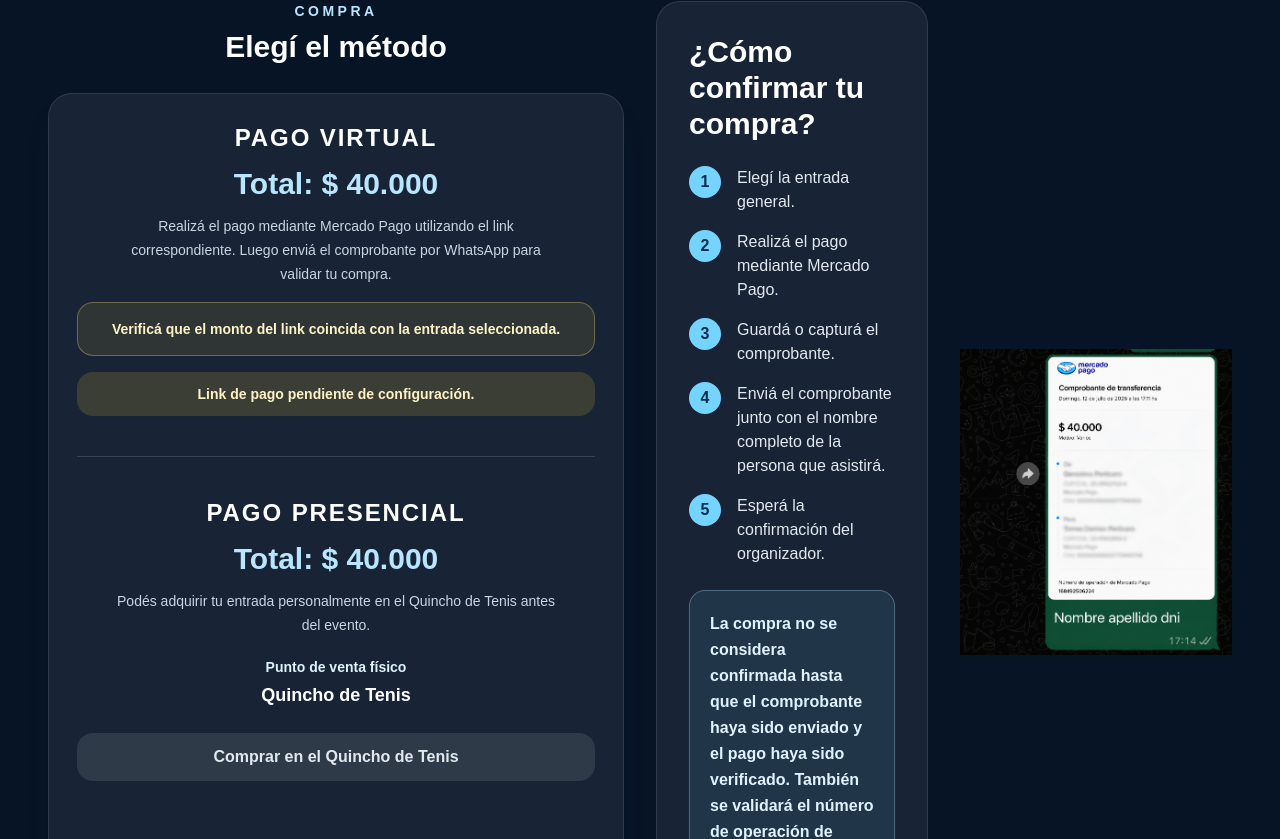
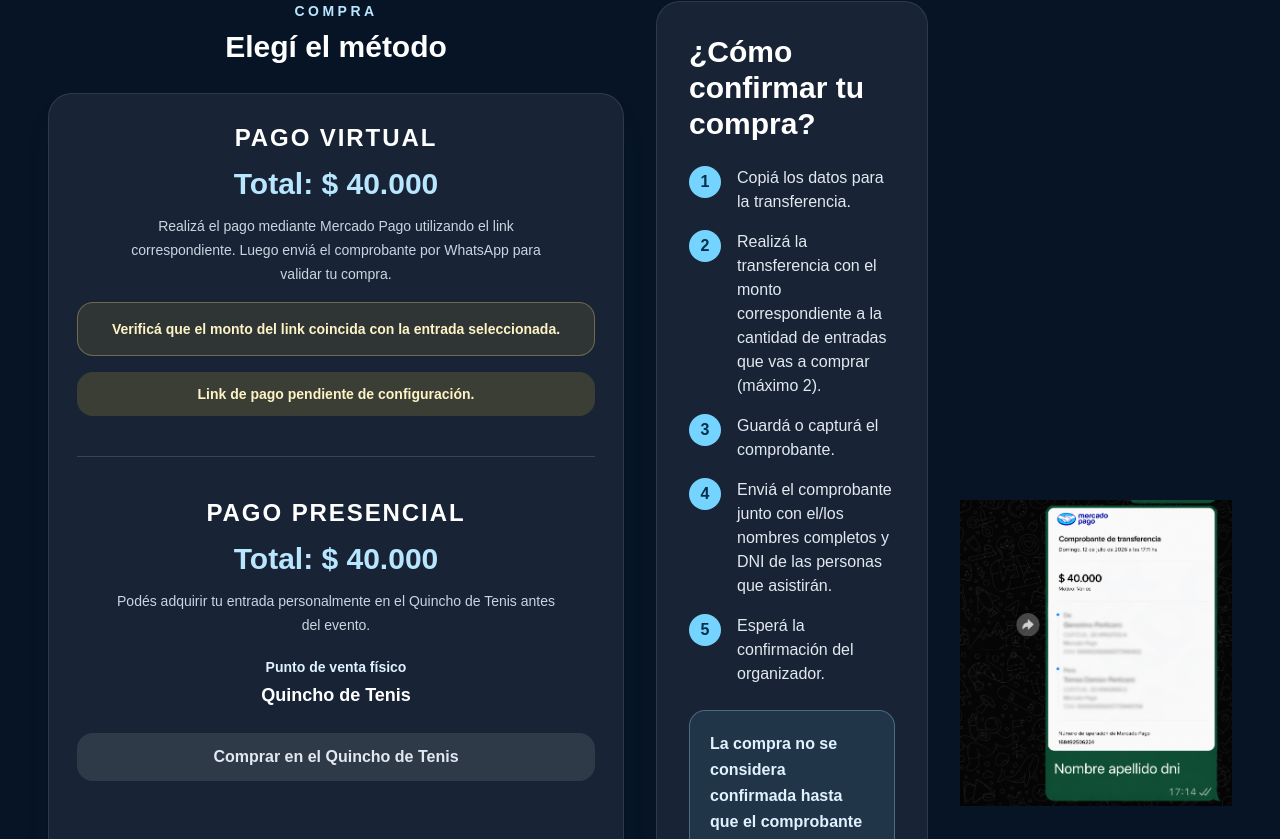
Before and after one commit to tomas1aws/entradaslalecheria, a Next.js app: page / in a window 1280 px wide. Shown: the part 941-1780 px from the top of the page. Built offline with nearby package versions, Linux system fonts and the light colour scheme.

Commit message:
Actualiza instrucciones de confirmación de compra

```diff
--- a/src/components/PurchaseFlowSection.tsx
+++ b/src/components/PurchaseFlowSection.tsx
@@ -4,10 +4,10 @@ import { eventConfig } from "@/config/event";
 import { formatCurrency, getPaymentHref } from "@/config/helpers";
 
 const steps = [
-  "Elegí la entrada general.",
-  "Realizá el pago mediante Mercado Pago.",
+  "Copiá los datos para la transferencia.",
+  "Realizá la transferencia con el monto correspondiente a la cantidad de entradas que vas a comprar (máximo 2).",
   "Guardá o capturá el comprobante.",
-  "Enviá el comprobante junto con el nombre completo de la persona que asistirá.",
+  "Enviá el comprobante junto con el/los nombres completos y DNI de las personas que asistirán.",
   "Esperá la confirmación del organizador.",
 ] as const;
 
@@ -94,7 +94,7 @@ export function PurchaseFlowSection() {
             ))}
           </ol>
           <p className="mt-6 rounded-2xl border border-sky-200/30 bg-sky-300/10 p-4 font-bold leading-relaxed text-sky-100 sm:p-5">
-            La compra no se considera confirmada hasta que el comprobante haya sido enviado y el pago haya sido verificado. También se validará el número de operación de Mercado Pago para evitar comprobantes duplicados o reutilizados.
+            La compra no se considera confirmada hasta que el comprobante haya sido enviado. Es de suma importancia declarar el nombre y DNI del asistente para confeccionar el listado y realizar la posterior entrega de la entrada física. También se validará el número de operación de Mercado Pago para evitar comprobantes duplicados o reutilizados.
           </p>
         </article>
 
--- a/src/components/TutorialSection.tsx
+++ b/src/components/TutorialSection.tsx
@@ -1,10 +1,10 @@
 import Image from "next/image";
 
 const steps = [
-  "Elegí la entrada general.",
-  "Realizá el pago mediante Mercado Pago.",
+  "Copiá los datos para la transferencia.",
+  "Realizá la transferencia con el monto correspondiente a la cantidad de entradas que vas a comprar (máximo 2).",
   "Guardá o capturá el comprobante.",
-  "Enviá el comprobante junto con el nombre completo de la persona que asistirá.",
+  "Enviá el comprobante junto con el/los nombres completos y DNI de las personas que asistirán.",
   "Esperá la confirmación del organizador.",
 ] as const;
 
@@ -23,7 +23,7 @@ export function TutorialSection() {
             ))}
           </ol>
           <p className="mt-6 rounded-2xl border border-sky-200/30 bg-sky-300/10 p-4 font-bold leading-relaxed text-sky-100 sm:p-5">
-            La compra no se considera confirmada hasta que el comprobante haya sido enviado y el pago haya sido verificado. También se validará el número de operación de Mercado Pago para evitar comprobantes duplicados o reutilizados.
+            La compra no se considera confirmada hasta que el comprobante haya sido enviado. Es de suma importancia declarar el nombre y DNI del asistente para confeccionar el listado y realizar la posterior entrega de la entrada física. También se validará el número de operación de Mercado Pago para evitar comprobantes duplicados o reutilizados.
           </p>
         </div>
         <div className="flex min-h-96 items-center justify-center">
```
